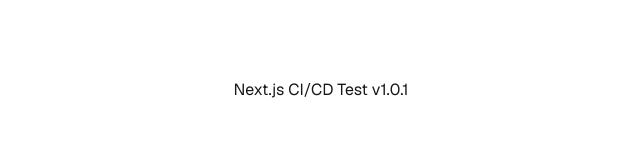
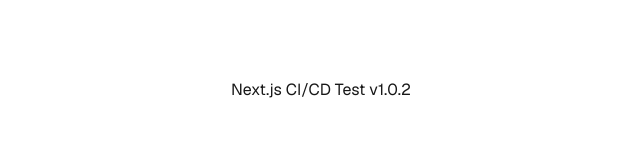
Before and after one commit to Dev-Ngao/nextjs-cicd-test, a Next.js app: page / in a window 1280 px wide. Shown: the top 168 px of the page, without its empty margins (319-959 px from the left). Built offline with nearby package versions, Linux system fonts and the light colour scheme.

Commit message:
update new build 1.0.2

```diff
--- a/src/app/page.tsx
+++ b/src/app/page.tsx
@@ -1,7 +1,7 @@
 export default function Home() {
   return (
     <div className="grid grid-rows-[20px_1fr_20px] items-center justify-items-center min-h-screen p-8 pb-20 gap-16 sm:p-20 font-[family-name:var(--font-geist-sans)]">
-      <h1>Next.js CI/CD Test v1.0.1</h1>
+      <h1>Next.js CI/CD Test v1.0.2</h1>
     </div>
   );
 }
```
